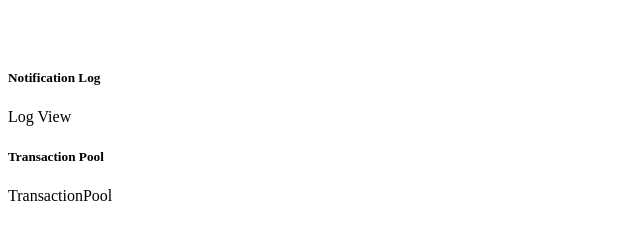
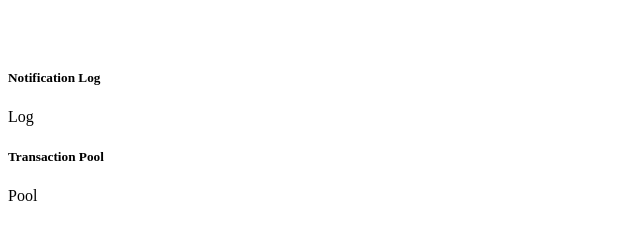
Before and after one commit to CyberSurge-Crypto/iter-3, a React app in the folder front-end/: page / in a window 1280 px wide. Shown: the part 239-478 px from the top of the page, without its empty margins (0-640 px from the left). Built offline with nearby package versions, Linux system fonts and the light colour scheme; the HTML template or start-up script is replaced by a standard one.

Commit message:
Implement web framework

```diff
--- a/front-end/src/Blockchain.tsx
+++ b/front-end/src/Blockchain.tsx
@@ -1,5 +1,8 @@
 import { useState } from "react";
 import Banner from "./Banner";
+import BlockchainView from "./BlockchainView";
+import Log from "./Log";
+import Pool from "./Pool";
 
 export default function Blockchain() {
   const [user_key, setUserKey] = useState<string>("example_key");
@@ -15,7 +18,7 @@ export default function Blockchain() {
             className="border p-3 bg-light"
             style={{ height: "30vh", overflowY: "auto" }}
           >
-            BlockchainView
+            <BlockchainView />
           </div>
         </div>
       </div>
@@ -25,13 +28,13 @@ export default function Blockchain() {
         <div className="col-6">
           <div className="border p-3 bg-white h-100 overflow-auto">
             <h5>Notification Log</h5>
-            Log View
+            <Log />
           </div>
         </div>
         <div className="col-6">
           <div className="border p-3 bg-white h-100 overflow-auto">
             <h5>Transaction Pool</h5>
-            TransactionPool
+            <Pool />
           </div>
         </div>
       </div>
--- /dev/null
+++ b/front-end/src/BlockchainView.tsx
@@ -0,0 +1,5 @@
+export default function BlockchainView() {
+  return (
+    <div>BlockchainView</div>
+  )
+}
--- /dev/null
+++ b/front-end/src/Log.tsx
@@ -0,0 +1,7 @@
+import React from 'react'
+
+export default function Log() {
+  return (
+    <div>Log</div>
+  )
+}
--- /dev/null
+++ b/front-end/src/Pool.tsx
@@ -0,0 +1,7 @@
+import React from 'react'
+
+export default function Pool() {
+  return (
+    <div>Pool</div>
+  )
+}
```
